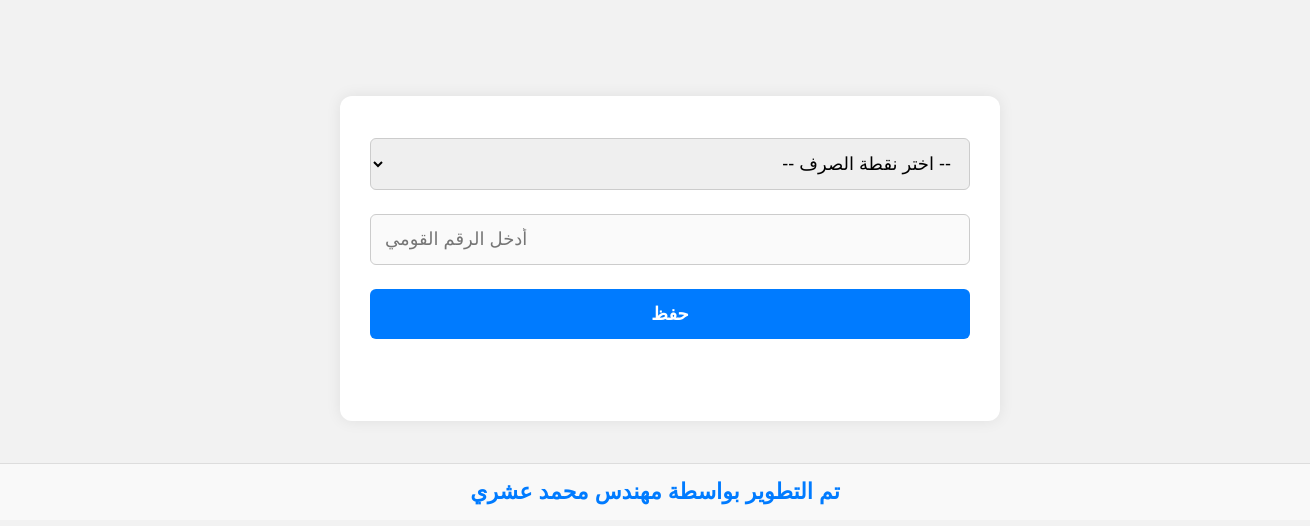
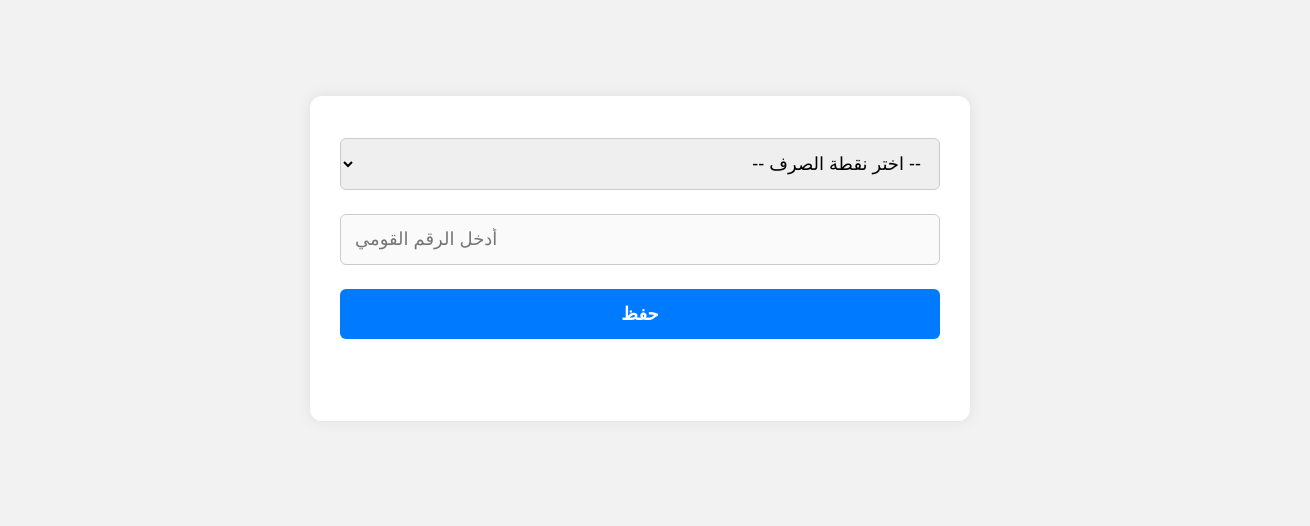
Before and after one commit to moashry007/elections, a plain HTML site: page index.html in a window 1280 px wide. Shown: the part 274-800 px from the top of the page, 1310 px wide, since content can reach past the window. Drawn offline with Linux system fonts and the light colour scheme.

Commit message:
Update index.html

```diff
--- a/index.html
+++ b/index.html
@@ -196,9 +196,7 @@
     <div id="resultMessage" class="message"></div>
   </div>
 
-  <footer class="footer">
-  <a href="https://moashry007.github.io/Ashry-s-Portfolio/" target="_blank">تم التطوير بواسطة مهندس محمد عشري</a>
-</footer>
+
   <script>
 
 
```
